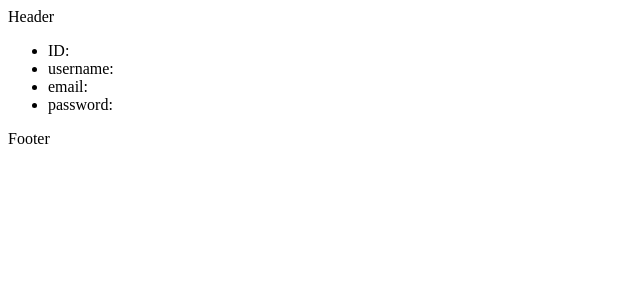
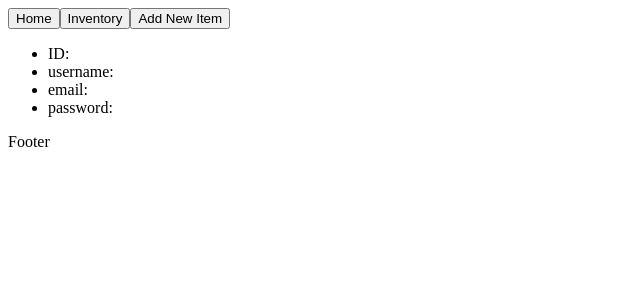
Before and after one commit to Git-Vdim-Hub/lunchroom-inventory-app, a React (Create React App) app in the folder client/: page / in a window 1280 px wide. Shown: the top 300 px of the page, without its empty margins (0-640 px from the left). Built offline with nearby package versions, Linux system fonts and the light colour scheme; no server answers.

Commit message:
Added 3 buttons to the navbar

```diff
--- a/client/src/App.js
+++ b/client/src/App.js
@@ -1,13 +1,13 @@
 import React from "react";
 
 import Home from "./pages/Home";
-import Header from "./components/Header";
+import Navbar from "./components/Navbar";
 import Footer from "./components/Footer";
 
 export default function App() {
 	return (
 		<div>
-			<Header />
+			<Navbar />
 			<Home />
 			<Footer />
 		</div>
--- a/client/src/components/Header/index.js
+++ /dev/null
@@ -1,9 +0,0 @@
-import React from "react";
-
-export default function Header() {
-	return (
-		<div>
-			<div>Header</div>
-		</div>
-	);
-}
--- /dev/null
+++ b/client/src/components/Navbar/index.js
@@ -0,0 +1,13 @@
+import React from "react";
+
+export default function Navbar() {
+	return (
+		<div>
+			<div className="navbar">
+				<button onClick={() => console.log("Takes you to Home")}>Home</button>
+				<button onClick={() => console.log("Takes you to Inventory Page")}>Inventory</button>
+				<button onClick={() => console.log("Takes you to Add Page")}>Add New Item</button>
+			</div>
+		</div>
+	);
+}
```
